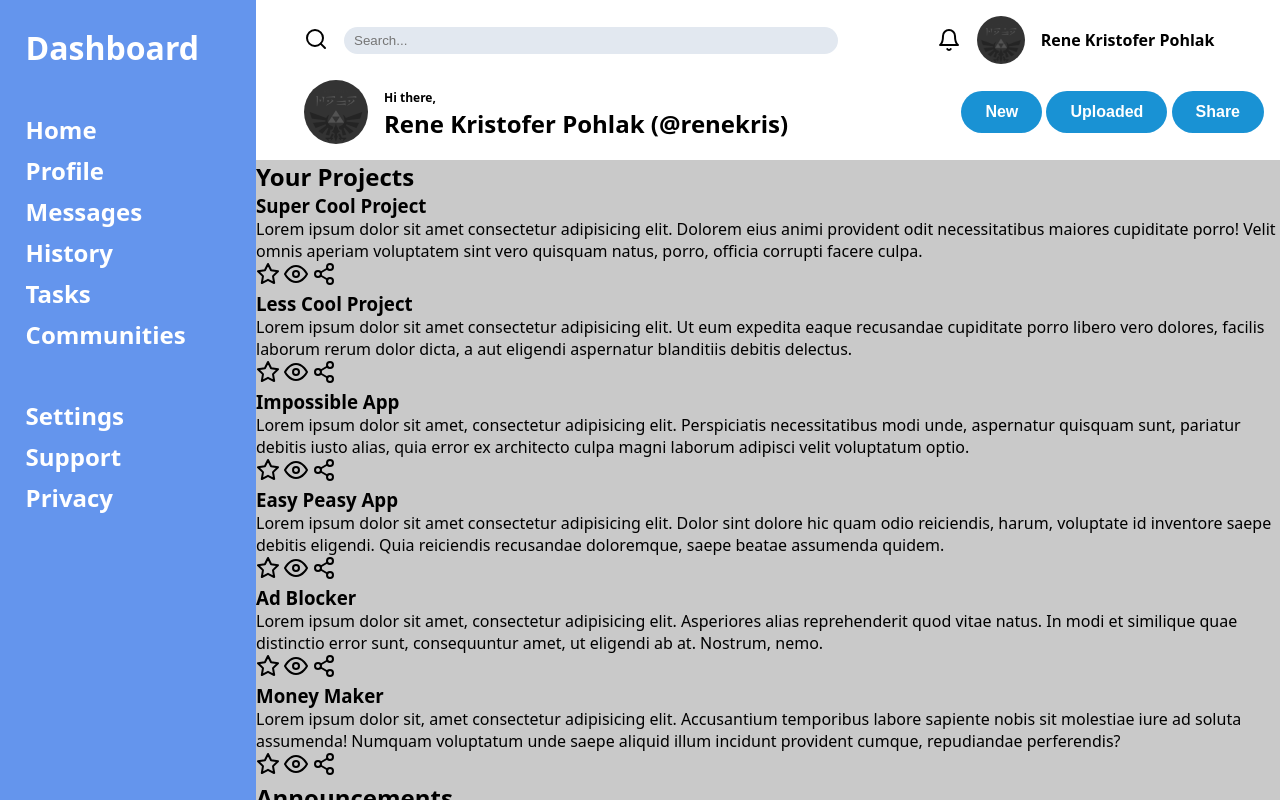
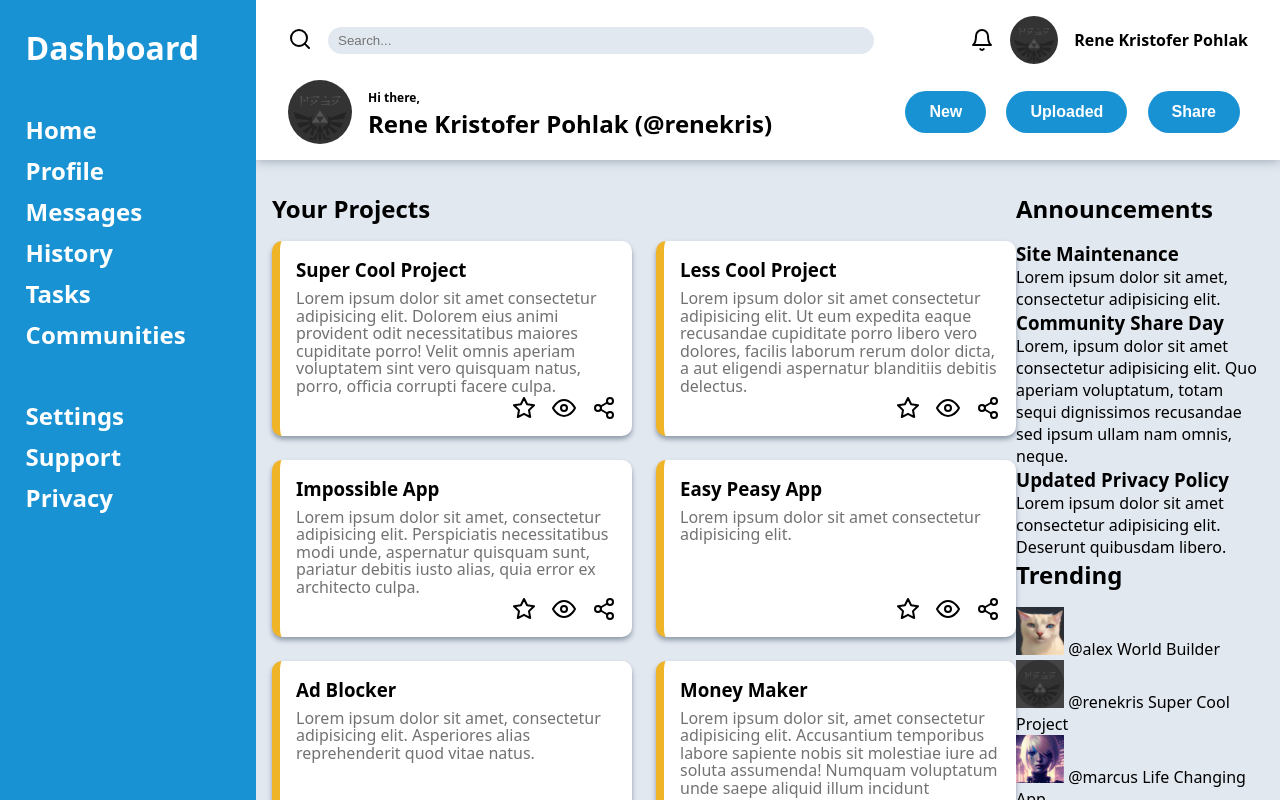
Before and after one commit to renekris/admin-dashboard, a plain HTML site: page index.html in a window 1280 px wide. Drawn offline with Linux system fonts and the light colour scheme.

Commit message:
Style project-grid

```diff
--- a/index.css
+++ b/index.css
@@ -1,3 +1,9 @@
+:root {
+    --sidebar-color: #1992d4;
+    --button-color: #1992d4;
+    --main-content-background: #e2e8f0;
+}
+
 *,
 *::before,
 *::after {
@@ -21,12 +27,13 @@ body {
 .sidebar {
     display: flex;
     flex-direction: column;
-    width: min-content;
+    width: 5rem;
     height: 100vh;
     width: 100%;
     padding: 10%;
-    background-color: cornflowerblue;
+    background-color: var(--sidebar-color);
     grid-area: 1 / 1 / span 2 / span 1;
+    z-index: 10;
 }
 
 .sidebar .nav-header {
@@ -68,18 +75,20 @@ nav ul li a {
 .header {
     background-color: white;
     grid-area: 1 / 2 / span 1 / span 1;
+    box-shadow: 0 0 0.7rem #8f9baa;
+    z-index: 5;
 }
 
 .top-header {
     display: flex;
     justify-content: center;
     align-items: center;
-    margin: 1rem;
+    margin: 1rem 2rem;
 }
 
 .top-header form {
     display: flex;
-    margin: 0 10% 0 2rem;
+    margin: 0 10% 0 0;
     flex: 1;
 }
 
@@ -126,7 +135,7 @@ nav ul li a {
     display: flex;
     justify-content: center;
     align-items: center;
-    margin: 1rem;
+    margin: 0 2rem 1rem 2rem;
 }
 
 .bottom-header-user {
@@ -141,27 +150,79 @@ nav ul li a {
 
 .profile-picture {
     border-radius: 100%;
-    margin-left: 2rem;
     margin-right: 1rem;
 }
 
 .header-top-name {
     font-weight: bold;
-    margin-right: 5%;
 }
 
 .action-buttons button {
-    border-radius: 50px;
+    margin: 0 0.5rem;
     padding: 0.75rem 1.5rem;
     font-size: 1rem;
     border: none;
     color: white;
-    background-color: #1992d4;
+    background-color: var(--button-color);
     font-weight: bold;
+    border-radius: 50px;
 }
 
 .main-content {
-    background-color: rgb(201, 201, 201);
+    display: grid;
+    grid-template: 1fr 1fr / 3fr 1fr;
+    background-color: var(--main-content-background);
     grid-area: 2 / 2 / span 1 / span 1;
     overflow: auto;
+    padding: 2rem 1rem;
 }
+
+.primary {
+    grid-area: 1 / 1 / span 2 / span 1;
+}
+
+.secondary {
+    grid-area: 1 / 2 / span 1 / span 1;
+}
+
+.tertiary {
+    grid-area: 2 / 2 / span 1 / span 1;
+}
+
+.primary h2:first-of-type,
+.secondary h2:first-of-type,
+.tertiary h2:first-of-type {
+    margin-bottom: 1rem;
+}
+
+.project-grid {
+    display: grid;
+    grid-template-columns: repeat(auto-fit, minmax(300px, 1fr));
+    gap: 1.5rem;
+}
+
+.project-card {
+    display: grid;
+    padding: 1rem;
+    border-radius: 10px;
+    border-left: 0.5rem solid #f0b429;
+    background-color: white;
+    box-shadow: 0 0.2rem 0.3rem #8f9baa;
+}
+
+.card-content h3 {
+    margin-bottom: 0.5rem;
+}
+
+.card-content p {
+    color: #727272;
+    line-height: 1.1rem;
+}
+
+.card-links {
+    display: flex;
+    gap: 1rem;
+    height: fit-content;
+    justify-self: end;
+    align-self: end;
+}
--- a/index.html
+++ b/index.html
@@ -74,92 +74,110 @@
                 <div class="primary">
                     <h2>Your Projects</h2>
                     <div class="project-grid">
-                        <div class="project-item">
+                        <div class="project-card">
+                            <div class="card-content">
                                 <h3>Super Cool Project</h3>
                                 <p>
                                     Lorem ipsum dolor sit amet consectetur
-                                adipisicing elit. Dolorem eius animi provident
-                                odit necessitatibus maiores cupiditate porro!
-                                Velit omnis aperiam voluptatem sint vero
-                                quisquam natus, porro, officia corrupti facere
-                                culpa.
+                                    adipisicing elit. Dolorem eius animi
+                                    provident odit necessitatibus maiores
+                                    cupiditate porro! Velit omnis aperiam
+                                    voluptatem sint vero quisquam natus, porro,
+                                    officia corrupti facere culpa.
                                 </p>
+                            </div>
+                            <div class="card-links">
                                 <img class="svg-star" src="./svg/star.svg" />
                                 <img class="svg-eye" src="./svg/eye.svg" />
                                 <img class="svg-fork" src="./svg/fork.svg" />
                             </div>
+                        </div>
 
-                        <div class="project-item">
+                        <div class="project-card">
+                            <div class="card-content">
                                 <h3>Less Cool Project</h3>
                                 <p>
                                     Lorem ipsum dolor sit amet consectetur
                                     adipisicing elit. Ut eum expedita eaque
-                                recusandae cupiditate porro libero vero dolores,
-                                facilis laborum rerum dolor dicta, a aut
-                                eligendi aspernatur blanditiis debitis delectus.
+                                    recusandae cupiditate porro libero vero
+                                    dolores, facilis laborum rerum dolor dicta,
+                                    a aut eligendi aspernatur blanditiis debitis
+                                    delectus.
                                 </p>
+                            </div>
+                            <div class="card-links">
                                 <img class="svg-star" src="./svg/star.svg" />
                                 <img class="svg-eye" src="./svg/eye.svg" />
                                 <img class="svg-fork" src="./svg/fork.svg" />
                             </div>
+                        </div>
 
-                        <div class="project-item">
+                        <div class="project-card">
+                            <div class="card-content">
                                 <h3>Impossible App</h3>
                                 <p>
                                     Lorem ipsum dolor sit amet, consectetur
-                                adipisicing elit. Perspiciatis necessitatibus
-                                modi unde, aspernatur quisquam sunt, pariatur
-                                debitis iusto alias, quia error ex architecto
-                                culpa magni laborum adipisci velit voluptatum
-                                optio.
+                                    adipisicing elit. Perspiciatis
+                                    necessitatibus modi unde, aspernatur
+                                    quisquam sunt, pariatur debitis iusto alias,
+                                    quia error ex architecto culpa.
                                 </p>
+                            </div>
+                            <div class="card-links">
                                 <img class="svg-star" src="./svg/star.svg" />
                                 <img class="svg-eye" src="./svg/eye.svg" />
                                 <img class="svg-fork" src="./svg/fork.svg" />
                             </div>
+                        </div>
 
-                        <div class="project-item">
+                        <div class="project-card">
+                            <div class="card-content">
                                 <h3>Easy Peasy App</h3>
                                 <p>
                                     Lorem ipsum dolor sit amet consectetur
-                                adipisicing elit. Dolor sint dolore hic quam
-                                odio reiciendis, harum, voluptate id inventore
-                                saepe debitis eligendi. Quia reiciendis
-                                recusandae doloremque, saepe beatae assumenda
-                                quidem.
+                                    adipisicing elit.
                                 </p>
+                            </div>
+                            <div class="card-links">
                                 <img class="svg-star" src="./svg/star.svg" />
                                 <img class="svg-eye" src="./svg/eye.svg" />
                                 <img class="svg-fork" src="./svg/fork.svg" />
                             </div>
+                        </div>
 
-                        <div class="project-item">
+                        <div class="project-card">
+                            <div class="card-content">
                                 <h3>Ad Blocker</h3>
                                 <p>
                                     Lorem ipsum dolor sit amet, consectetur
-                                adipisicing elit. Asperiores alias reprehenderit
-                                quod vitae natus. In modi et similique quae
-                                distinctio error sunt, consequuntur amet, ut
-                                eligendi ab at. Nostrum, nemo.
+                                    adipisicing elit. Asperiores alias
+                                    reprehenderit quod vitae natus.
                                 </p>
+                            </div>
+                            <div class="card-links">
                                 <img class="svg-star" src="./svg/star.svg" />
                                 <img class="svg-eye" src="./svg/eye.svg" />
                                 <img class="svg-fork" src="./svg/fork.svg" />
                             </div>
+                        </div>
 
-                        <div class="project-item">
+                        <div class="project-card">
+                            <div class="card-content">
                                 <h3>Money Maker</h3>
                                 <p>
                                     Lorem ipsum dolor sit, amet consectetur
-                                adipisicing elit. Accusantium temporibus labore
-                                sapiente nobis sit molestiae iure ad soluta
-                                assumenda! Numquam voluptatum unde saepe aliquid
-                                illum incidunt provident cumque, repudiandae
-                                perferendis?
+                                    adipisicing elit. Accusantium temporibus
+                                    labore sapiente nobis sit molestiae iure ad
+                                    soluta assumenda! Numquam voluptatum unde
+                                    saepe aliquid illum incidunt provident
+                                    cumque, repudiandae perferendis?
                                 </p>
+                            </div>
+                            <div class="card-links">
                                 <img class="svg-star" src="./svg/star.svg" />
                                 <img class="svg-eye" src="./svg/eye.svg" />
                                 <img class="svg-fork" src="./svg/fork.svg" />
+                            </div>
                         </div>
                     </div>
                 </div>
```
Lines whose indentation alone changed are shown as unchanged.
